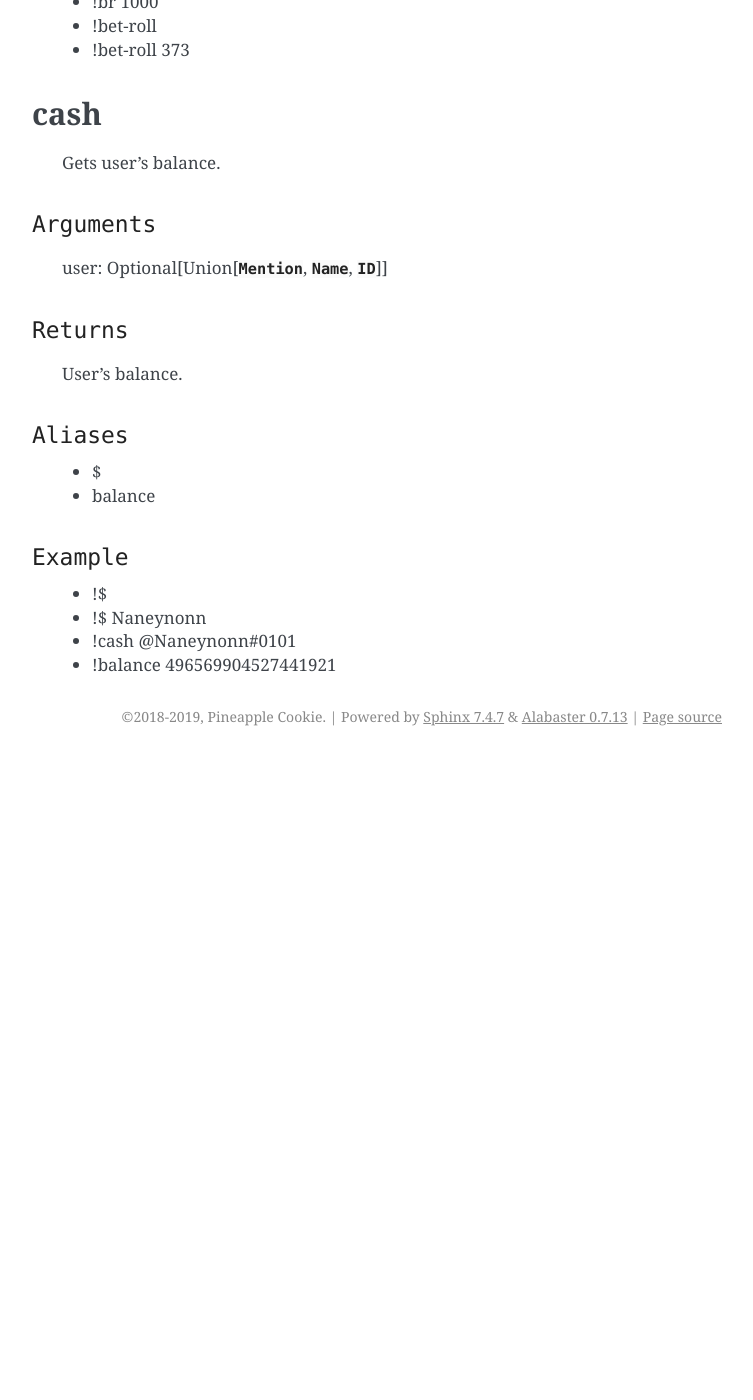
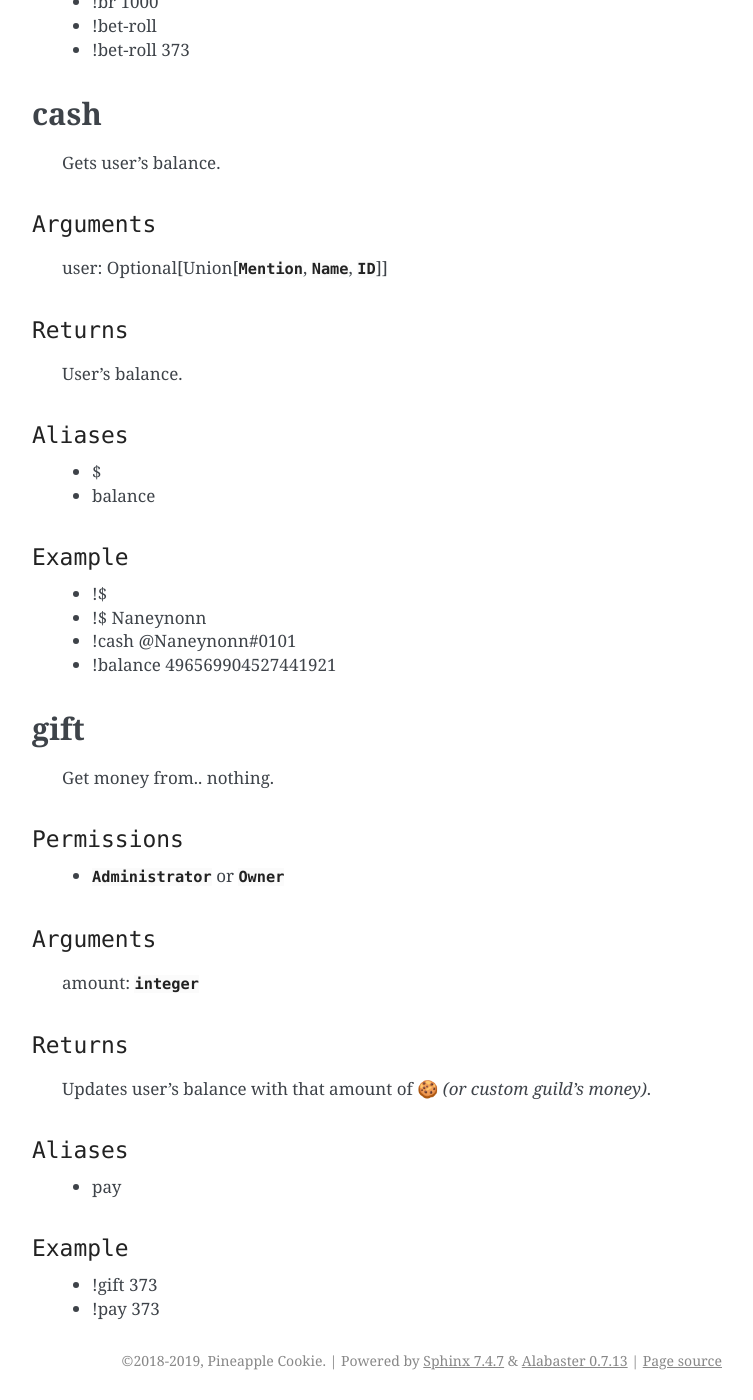
Before and after one commit to TomoriBot/Tomori-docs, a Sphinx documentation site: the page built from source/economy.rst, in a window 1280 px wide and 1400 px high, scrolled down 1375 px. Shown: the whole window, without its empty margins (388-1141 px from the left). Built offline with Sphinx 7.4.7, drawn with Linux system fonts in a browser that asks for light colours; before the commit the page ends 2131 px from its top, so only the background shows below that; some of the changed text lies outside the part shown.

Commit message:
Update economy.rst

```diff
--- a/source/economy.rst
+++ b/source/economy.rst
@@ -82,3 +82,30 @@ Example
   - !$ Naneynonn
   - !cash @Naneynonn#0101
   - !balance 496569904527441921
+
+
+
+**gift**
+-----------------
+    Get money from.. nothing.
+
+``Permissions``
+~~~~~~~~~
+  - :class:`Administrator` or :class:`Owner`
+
+``Arguments``
+~~~~~~~~~
+  amount: :class:`integer`
+
+``Returns``
+~~~~~~~~~
+  Updates user's balance with that amount of |money|.
+
+``Aliases``
+~~~~~~~~~
+  - pay
+
+``Example``
+~~~~~~~~~
+  - !gift 373
+  - !pay 373
```
